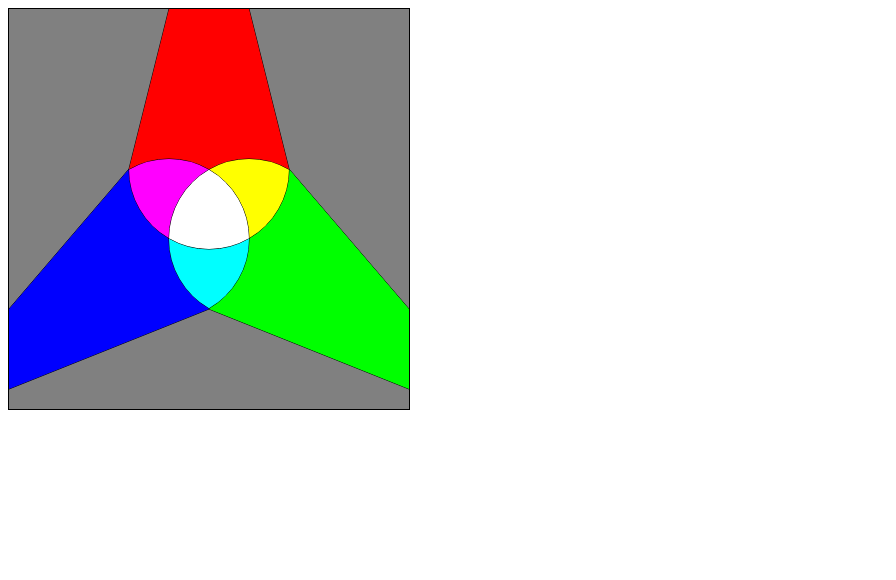
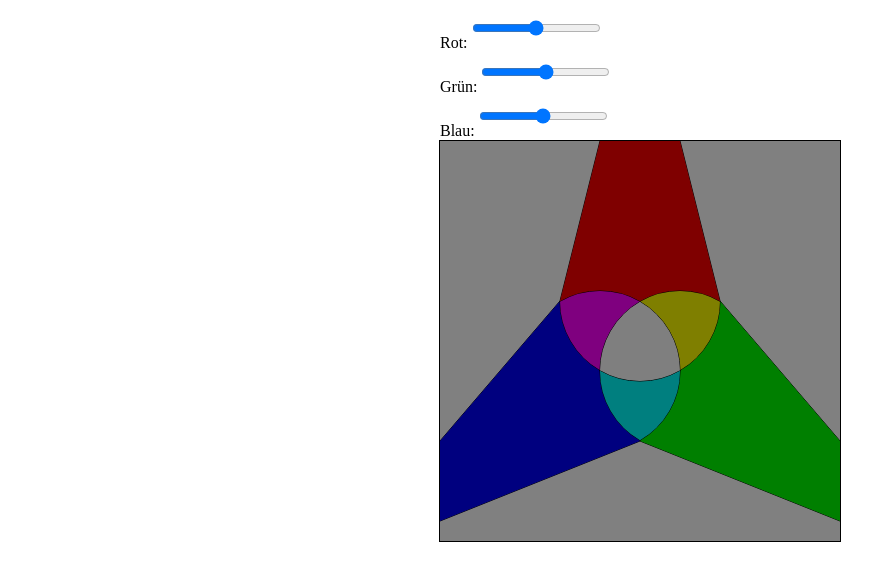
Before and after one commit to lehrer-roller/lehrer-roller.github.io, a plain HTML site: page farbmischer/index.html in a window 1280 px wide. Shown: the whole page, without its empty margins (0-896 px from the left). Drawn offline with Linux system fonts and the light colour scheme.

Commit message:
Regler funktionieren

```diff
--- a/farbmischer/index.html
+++ b/farbmischer/index.html
@@ -2,18 +2,42 @@
 <html>
 <head>
   <style>
-
-    #stage { border: 1px solid black; background: grey;}
+    #controls, canvas { display: block; }
+    #controls {width: 400px; margin: auto}
+    .control_color {display: inline; margin: auto;}
+    #stage { margin: auto; border: 1px solid black; background: grey;}
+    .control_color { height: 40px; font-size: 20px; font-weight: " bold";}
+    #control_red { color: red;}
+    #control_blue { color: blue; background: blue;}
+    #control_green { color: green;}
 
   </style>
 </head>
 <body>
-  <canvas id="stage" width="400" height="400"></canvas>
+	<div id="main">
+		<div id="controls">
+			<form>
+				Rot: <input id="control_red"   class="control_color" type="range" max=100 min=0 step=10 value=50 onchange="update_color()"><br>
+				Grün: <input id="control_blue"  class="control_color" type="range" max=100 min=0 step=10 value=50 onchange="update_color()"><br>
+				Blau: <input id="control_green" class="control_color" type="range" max=100 min=0 step=10 value=50 onchange="update_color()">
+
+
+			</form>
+		</div>
+	  <canvas id="stage" width="400" height="400"></canvas>
+	 </div>
   <script>
 
     var stage = document.querySelector('#stage');
     var ctx = stage.getContext('2d');
+    function update_color() {
+	draw_light(
+			document.querySelector('#control_red').value,
+			document.querySelector('#control_green').value,
+			document.querySelector('#control_blue').value,
+		);
 
+	}
 	function draw_light(val_red, val_green, val_blue) {
 		// Farbwerte sind Prozentangaben
 		val_red *= 2.55;
@@ -21,7 +45,7 @@
 		val_blue *= 2.55;
 
 		ctx.strokeStyle = " solid 10px  black";
-
+		ctx.clearRect(0, 0, stage.width, stage.height);
 		ctx.fillStyle = "rgb("+ val_red + ",0,0)";
 		ctx.beginPath();
 		ctx.moveTo(240, 0);
@@ -81,7 +105,7 @@
 		ctx.stroke();
 		ctx.fill();
 	}
-	draw_light(100,100,100);
+	update_color();
   </script>
 </body>
 </html>
```
